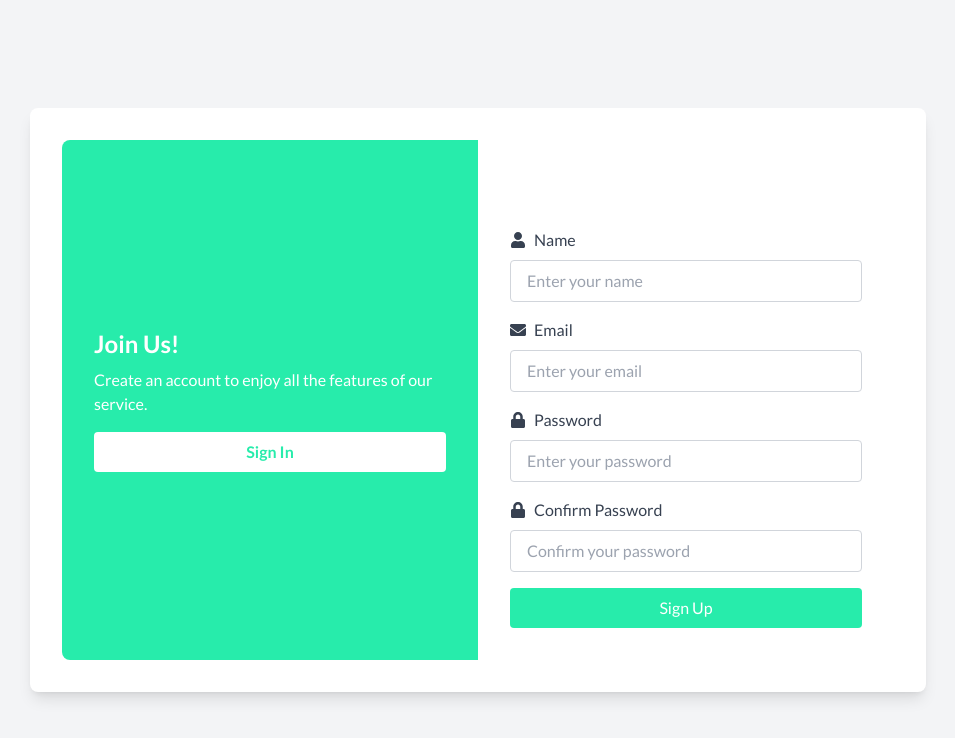
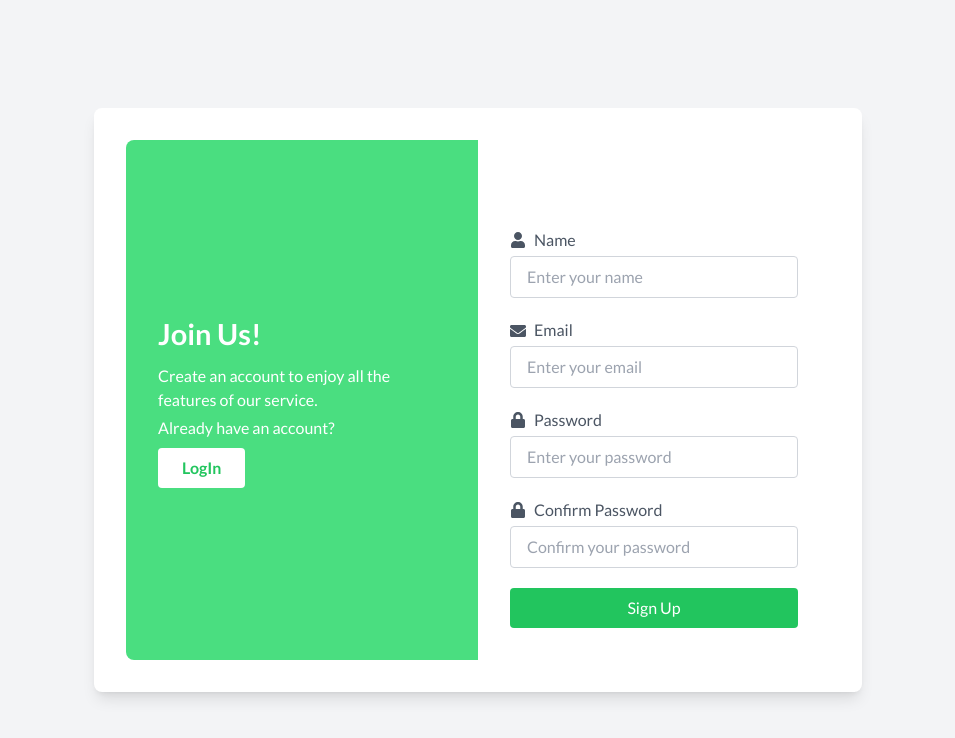
Before and after one commit to PuneetKandpal/Internship-Projects, a React (Vite) app in the folder Uranium_Tracker_React/uranium-tracker/: page /signup in a window 1280 px wide. Shown: the top 738 px of the page, without its empty margins (162-1117 px from the left). Built offline with nearby package versions, Linux system fonts and the light colour scheme; a web font is replaced by a local one.

Commit message:
SignUp page created

```diff
--- a/Uranium_Tracker_React/uranium-tracker/src/pages/SignUp.jsx
+++ b/Uranium_Tracker_React/uranium-tracker/src/pages/SignUp.jsx
@@ -1,51 +1,62 @@
-import { useState } from 'react';
-import { FaEnvelope, FaLock, FaUser } from 'react-icons/fa';
+import { useState } from "react";
+import { FaEnvelope, FaLock, FaUser } from "react-icons/fa";
+import { NavLink } from "react-router-dom";
 
 const SignUp = () => {
-  const [name, setName] = useState('');
-  const [email, setEmail] = useState('');
-  const [password, setPassword] = useState('');
-  const [confirmPassword, setConfirmPassword] = useState('');
-  const [errors, setErrors] = useState({ name: '', email: '', password: '', confirmPassword: '' });
+  const [name, setName] = useState("");
+  const [email, setEmail] = useState("");
+  const [password, setPassword] = useState("");
+  const [confirmPassword, setConfirmPassword] = useState("");
+  const [errors, setErrors] = useState({
+    name: "",
+    email: "",
+    password: "",
+    confirmPassword: "",
+  });
 
   // Validation function
   const validate = () => {
     let valid = true;
-    let nameError = '';
-    let emailError = '';
-    let passwordError = '';
-    let confirmPasswordError = '';
+    let nameError = "";
+    let emailError = "";
+    let passwordError = "";
+    let confirmPasswordError = "";
 
     if (!name) {
-      nameError = 'Name is required';
+      nameError = "Name is required";
       valid = false;
     }
 
     if (!email) {
-      emailError = 'Email is required';
+      emailError = "Email is required";
       valid = false;
     } else if (!/\S+@\S+\.\S+/.test(email)) {
-      emailError = 'Email address is invalid';
+      emailError = "Email address is invalid";
       valid = false;
     }
 
     if (!password) {
-      passwordError = 'Password is required';
+      passwordError = "Password is required";
       valid = false;
     } else if (password.length < 6) {
-      passwordError = 'Password must be at least 6 characters';
+      passwordError = "Password must be at least 6 characters";
       valid = false;
     }
 
     if (!confirmPassword) {
-      confirmPasswordError = 'Confirm Password is required';
+      confirmPasswordError = "Confirm Password is required";
       valid = false;
     } else if (password !== confirmPassword) {
-      confirmPasswordError = 'Passwords do not match';
+      confirmPasswordError = "Passwords do not match";
       valid = false;
     }
 
-    setErrors({ name: nameError, email: emailError, password: passwordError, confirmPassword: confirmPasswordError });
+    setErrors({
+      name: nameError,
+      email: emailError,
+      password: passwordError,
+      confirmPassword: confirmPasswordError,
+    });
     return valid;
   };
 
@@ -53,20 +64,26 @@ const SignUp = () => {
     e.preventDefault();
     if (validate()) {
       // Handle successful signup logic here
-      console.log('Sign Up successful');
+      console.log("Sign Up successful");
     }
   };
 
   return (
     <div className="min-h-screen flex items-center justify-center bg-gray-100">
-      <div className="bg-white w-[70%] rounded-lg shadow-lg p-8 flex">
+      <div className="bg-white w-[60%] rounded-lg shadow-lg p-8 flex">
         {/* Left Side */}
-        <div className="hidden md:flex flex-col justify-center w-1/2 bg-lime2 rounded-l-lg p-8 text-white">
-          <h2 className="text-2xl font-bold">Join Us!</h2>
-          <p className="mt-2">Create an account to enjoy all the features of our service.</p>
-          <button className="mt-4 bg-white text-lime2 py-2 px-4 rounded font-semibold hover:bg-gray-200">
-            Sign In
-          </button>
+        <div className="hidden md:flex flex-col justify-center w-1/2 bg-green-400 rounded-l-lg p-8 text-white">
+          <h2 className="text-[29px] font-bold">Join Us!</h2>
+          <p className="mt-2">
+            Create an account to enjoy all the features of our service.
+          </p>
+          <p className="mt-1">Already have an account?</p>
+          <NavLink
+            to="/login"
+            className="mt-2 w-fit bg-white text-green-500 py-2 px-6 rounded font-semibold hover:bg-gray-200"
+          >
+            LogIn
+          </NavLink>
         </div>
 
         {/* Right Side (SignUp Form) */}
@@ -75,67 +92,86 @@ const SignUp = () => {
 
           <form onSubmit={handleSubmit}>
             {/* Name Field */}
-            <div className="mb-4">
-              <label className="text-gray-700 flex items-center mb-2">
+            <div className="mb-5">
+              <label className="text-gray-600 flex items-center mb-1">
                 <FaUser className="mr-2" /> Name
               </label>
               <input
                 type="text"
-                className={`w-full px-4 py-2 border ${errors.name ? 'border-red-500' : 'border-gray-300'} rounded focus:outline-none focus:ring-2 focus:ring-lime2`}
+                className={`w-full px-4 py-2 border text-black ${
+                  errors.name ? "border-red-500" : "border-gray-300"
+                } rounded focus:outline-none focus:ring-2 focus:ring-green-500`}
                 value={name}
                 onChange={(e) => setName(e.target.value)}
                 placeholder="Enter your name"
               />
-              {errors.name && <small className="text-red-500">{errors.name}</small>}
+              {errors.name && (
+                <small className="text-red-500">{errors.name}</small>
+              )}
             </div>
 
             {/* Email Field */}
-            <div className="mb-4">
-              <label className="text-gray-700 flex items-center mb-2">
-                <FaEnvelope className="mr-2" /> Email
+            <div className="mb-5">
+              <label className="text-gray-600 flex items-center mb-1">
+                <FaEnvelope className="mr-2 mt-[2px]" /> Email
               </label>
               <input
                 type="text"
-                className={`w-full px-4 py-2 border ${errors.email ? 'border-red-500' : 'border-gray-300'} rounded focus:outline-none focus:ring-2 focus:ring-lime2`}
+                className={`w-full px-4 py-2 border text-black ${
+                  errors.email ? "border-red-500" : "border-gray-300"
+                } rounded focus:outline-none focus:ring-2 focus:ring-green-500`}
                 value={email}
                 onChange={(e) => setEmail(e.target.value)}
                 placeholder="Enter your email"
               />
-              {errors.email && <small className="text-red-500">{errors.email}</small>}
+              {errors.email && (
+                <small className="text-red-500">{errors.email}</small>
+              )}
             </div>
 
             {/* Password Field */}
-            <div className="mb-4">
-              <label className="text-gray-700 flex items-center mb-2">
+            <div className="mb-5">
+              <label className="text-gray-600 flex items-center mb-1">
                 <FaLock className="mr-2" /> Password
               </label>
               <input
                 type="password"
-                className={`w-full px-4 py-2 border ${errors.password ? 'border-red-500' : 'border-gray-300'} rounded focus:outline-none focus:ring-2 focus:ring-lime2`}
+                className={`w-full px-4 py-2 border text-black ${
+                  errors.password ? "border-red-500" : "border-gray-300"
+                } rounded focus:outline-none focus:ring-2 focus:ring-green-500`}
                 value={password}
                 onChange={(e) => setPassword(e.target.value)}
                 placeholder="Enter your password"
               />
-              {errors.password && <small className="text-red-500">{errors.password}</small>}
+              {errors.password && (
+                <small className="text-red-500">{errors.password}</small>
+              )}
             </div>
 
             {/* Confirm Password Field */}
-            <div className="mb-4">
-              <label className="text-gray-700 flex items-center mb-2">
+            <div className="mb-5">
+              <label className="text-gray-600 flex items-center mb-1">
                 <FaLock className="mr-2" /> Confirm Password
               </label>
               <input
                 type="password"
-                className={`w-full px-4 py-2 border ${errors.confirmPassword ? 'border-red-500' : 'border-gray-300'} rounded focus:outline-none focus:ring-2 focus:ring-lime2`}
+                className={`w-full px-4 py-2 border text-black ${
+                  errors.confirmPassword ? "border-red-500" : "border-gray-300"
+                } rounded focus:outline-none focus:ring-2 focus:ring-green-500`}
                 value={confirmPassword}
                 onChange={(e) => setConfirmPassword(e.target.value)}
                 placeholder="Confirm your password"
               />
-              {errors.confirmPassword && <small className="text-red-500">{errors.confirmPassword}</small>}
+              {errors.confirmPassword && (
+                <small className="text-red-500">{errors.confirmPassword}</small>
+              )}
             </div>
 
             {/* Submit Button */}
-            <button type="submit" className="w-full bg-lime2 text-white py-2 rounded hover:bg-green-600 focus:outline-none">
+            <button
+              type="submit"
+              className="w-full bg-green-500 text-white py-2 rounded hover:bg-green-600 focus:outline-none"
+            >
               Sign Up
             </button>
           </form>
```
